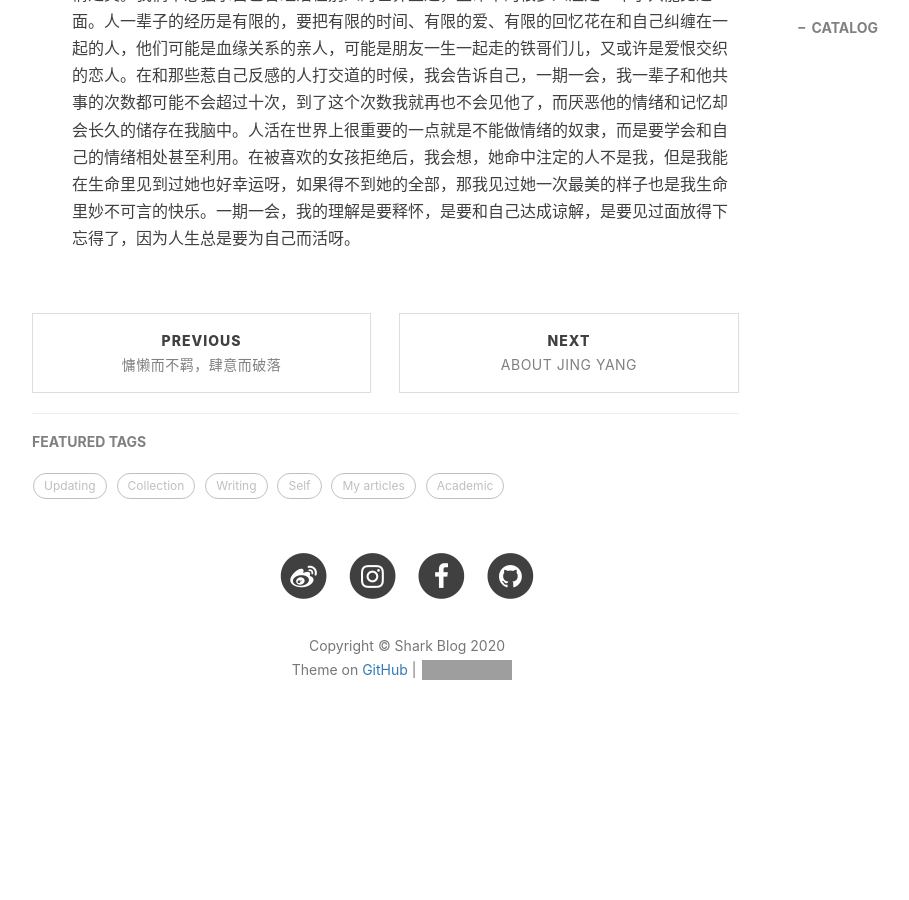
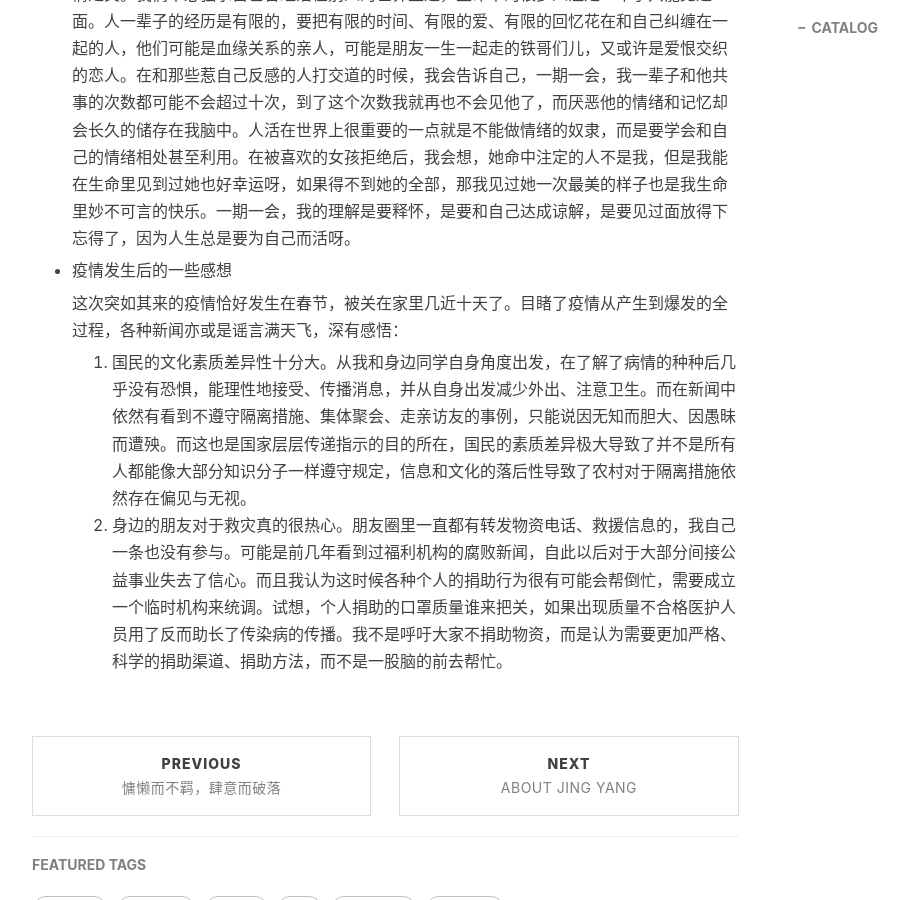
Before and after one commit to sharkjingyang/sharkjingyang.github.io, a Jekyll site: the page built from _posts/2019-11-20-话题和思考.md, in a window 1280 px wide and 900 px high, scrolled down 3640 px. Shown: the whole window, without its empty margins (233-1142 px from the left). Built offline with Jekyll 4.4.1, drawn with Linux system fonts in a browser that asks for light colours; nearby versions of some CDN libraries; comment, search, counter and statistics services are not loaded; before the commit the page ends 4414 px from its top, so only the background shows below that; grey boxes are pictures that could not be loaded.

Commit message:
感想
感想

```diff
--- a/_posts/2019-11-20-话题和思考.md
+++ b/_posts/2019-11-20-话题和思考.md
@@ -58,3 +58,10 @@ tags:
 * **一期一会**
 
   &emsp;&emsp;第一次听说这个词是在蔡康永老师地方，听过就爱上了。有的人，一生见一次打过一次交情足矣。我们不必强求自己曾经活在别人的世界里过，生命中的很多人注定一辈子只能见过一面。人一辈子的经历是有限的，要把有限的时间、有限的爱、有限的回忆花在和自己纠缠在一起的人，他们可能是血缘关系的亲人，可能是朋友一生一起走的铁哥们儿，又或许是爱恨交织的恋人。在和那些惹自己反感的人打交道的时候，我会告诉自己，一期一会，我一辈子和他共事的次数都可能不会超过十次，到了这个次数我就再也不会见他了，而厌恶他的情绪和记忆却会长久的储存在我脑中。人活在世界上很重要的一点就是不能做情绪的奴隶，而是要学会和自己的情绪相处甚至利用。在被喜欢的女孩拒绝后，我会想，她命中注定的人不是我，但是我能在生命里见到过她也好幸运呀，如果得不到她的全部，那我见过她一次最美的样子也是我生命里妙不可言的快乐。一期一会，我的理解是要释怀，是要和自己达成谅解，是要见过面放得下忘得了，因为人生总是要为自己而活呀。
+
+* 疫情发生后的一些感想
+
+  这次突如其来的疫情恰好发生在春节，被关在家里几近十天了。目睹了疫情从产生到爆发的全过程，各种新闻亦或是谣言满天飞，深有感悟：
+
+  1. 国民的文化素质差异性十分大。从我和身边同学自身角度出发，在了解了病情的种种后几乎没有恐惧，能理性地接受、传播消息，并从自身出发减少外出、注意卫生。而在新闻中依然有看到不遵守隔离措施、集体聚会、走亲访友的事例，只能说因无知而胆大、因愚昧而遭殃。而这也是国家层层传递指示的目的所在，国民的素质差异极大导致了并不是所有人都能像大部分知识分子一样遵守规定，信息和文化的落后性导致了农村对于隔离措施依然存在偏见与无视。
+  2. 身边的朋友对于救灾真的很热心。朋友圈里一直都有转发物资电话、救援信息的，我自己一条也没有参与。可能是前几年看到过福利机构的腐败新闻，自此以后对于大部分间接公益事业失去了信心。而且我认为这时候各种个人的捐助行为很有可能会帮倒忙，需要成立一个临时机构来统调。试想，个人捐助的口罩质量谁来把关，如果出现质量不合格医护人员用了反而助长了传染病的传播。我不是呼吁大家不捐助物资，而是认为需要更加严格、科学的捐助渠道、捐助方法，而不是一股脑的前去帮忙。
```
Also changed, not shown: img/kobe.jpg.
